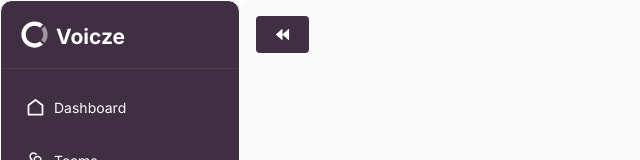
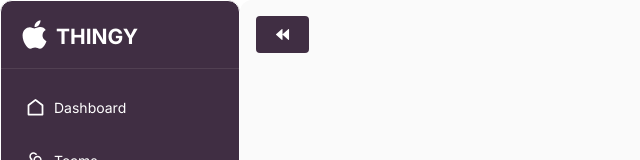
Before and after one commit to blyncnov/thingy-dashboard, a Next.js app: page / in a window 1280 px wide. Both pictures are taken after a click on the button 130 px from the left and 34 px from the top of the page. Shown: the top 160 px of the page, without its empty margins (0-640 px from the left). Built offline with nearby package versions, Linux system fonts and the light colour scheme.

Commit message:
filled with love 💕 💝

```diff
--- a/src/app/page.tsx
+++ b/src/app/page.tsx
@@ -9,13 +9,13 @@ import React, { useState } from "react";
 
 // React Icon
 import {
+  AiFillApple,
   AiFillForward,
   AiFillBackward,
   AiOutlineTeam,
   AiOutlineMessage,
   AiOutlineSetting,
 } from "react-icons/ai";
-import { CgOpenCollective } from "react-icons/cg";
 import { RiHomeLine } from "react-icons/ri";
 import { TbBrandBooking } from "react-icons/tb";
 import { MdPayment } from "react-icons/md";
@@ -82,10 +82,10 @@ export default function Home() {
                 }`}
               >
                 <h1 className="font-bold">
-                  <CgOpenCollective className="text-[2.5em] text-white cursor-pointer" />
+                  <AiFillApple className="text-[2.5em] text-white cursor-pointer" />
                 </h1>
                 {isWide ? (
-                  <h1 className="font-bold text-[1.5em] text-white">Voicze</h1>
+                  <h1 className="font-bold text-[1.5em] text-white">THINGY</h1>
                 ) : null}
               </div>
             </header>
```
Also changed, not shown: 1 other file (tests, documents, lock files or other folders).
